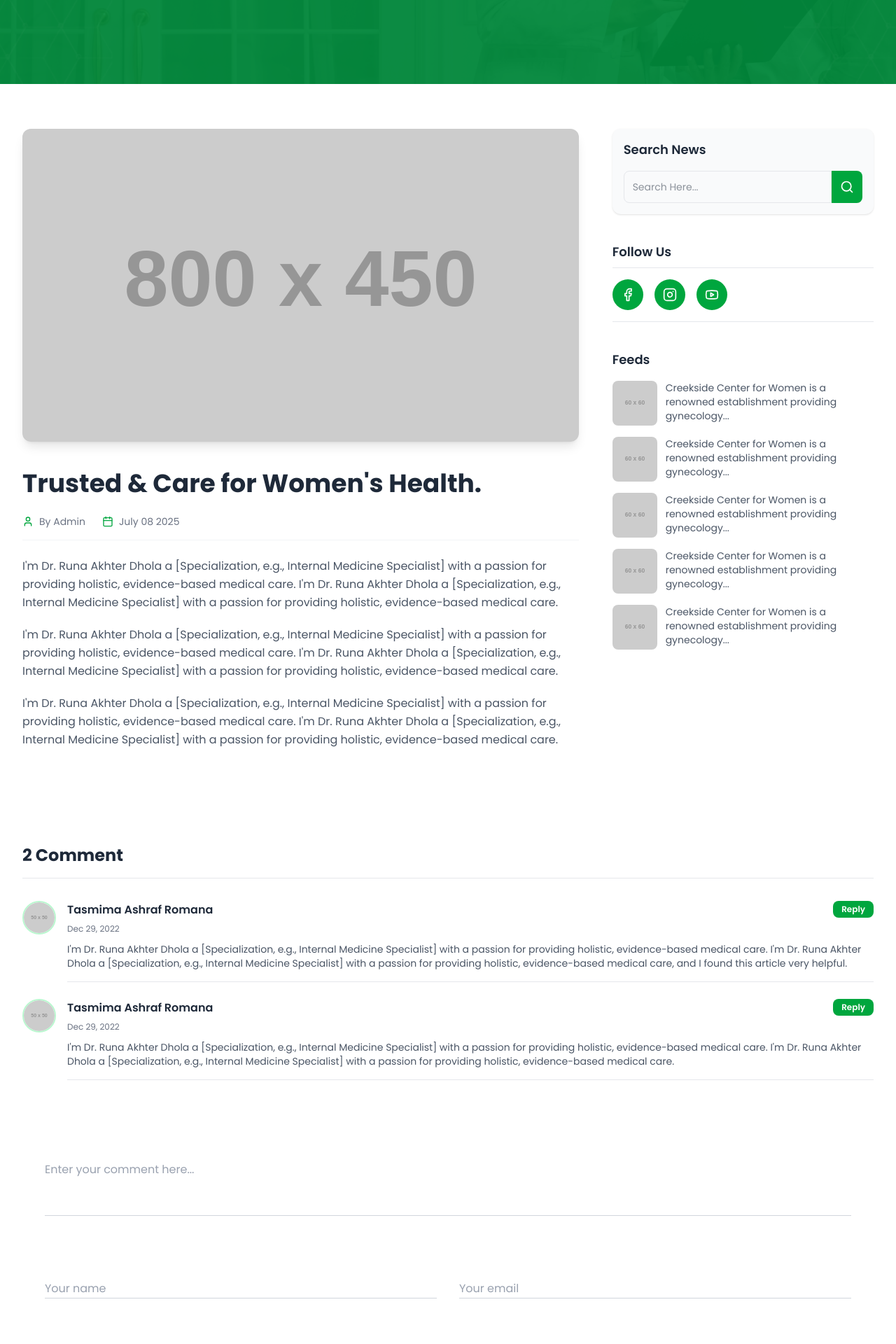
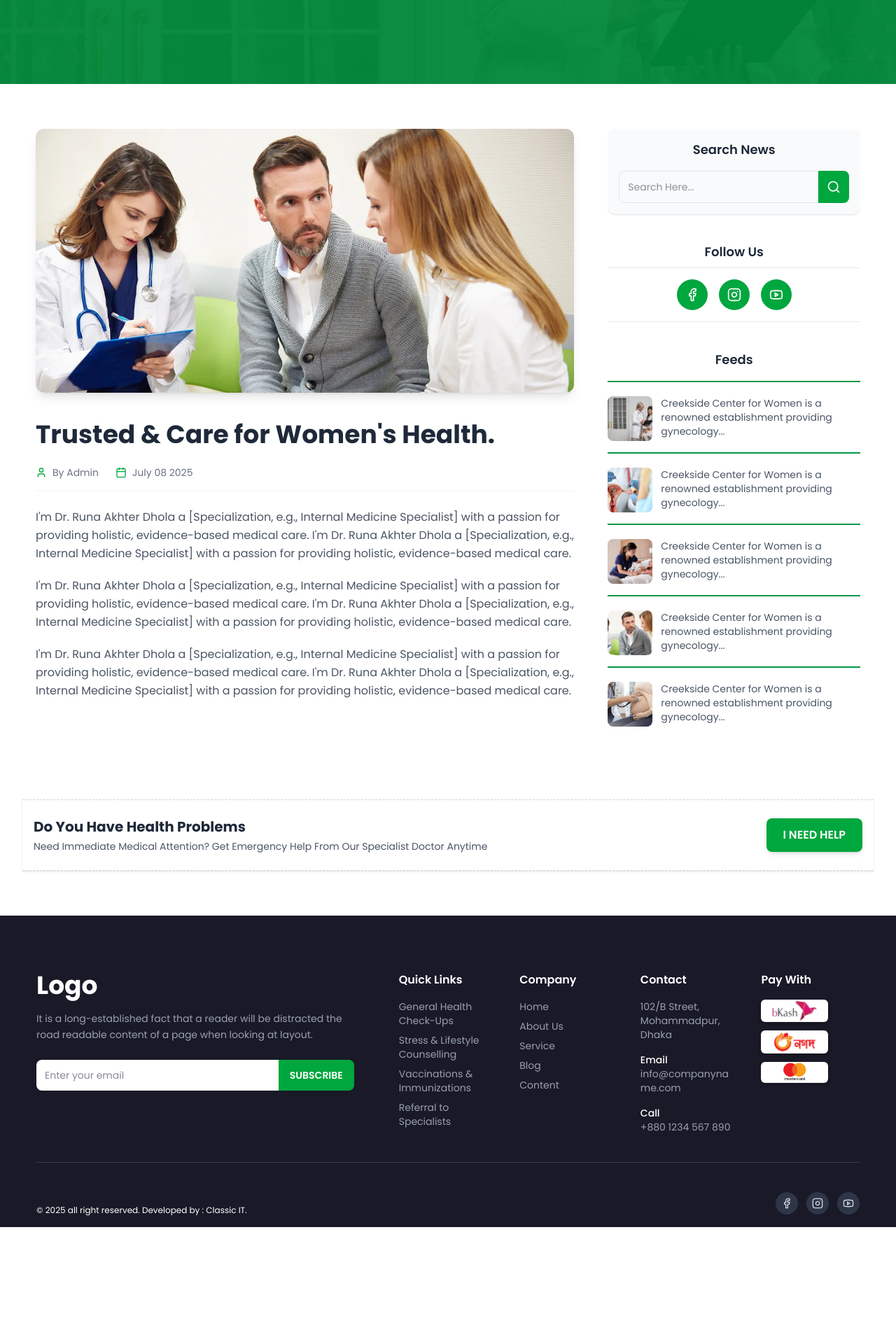
Before and after one commit to mrashed21/doctor_portfolio, a Next.js app: page /blog in a window 1280 px wide. Shown: the part 520-2440 px from the top of the page at 70% size. After the commit the page ends 2273 px from the top, so only its background shows below. Built offline with nearby package versions, Linux system fonts and the light colour scheme.

Commit message:
update blog section

```diff
--- a/src/Components/Blog/Blog.jsx
+++ b/src/Components/Blog/Blog.jsx
@@ -2,10 +2,11 @@
 
 import AOS from "aos";
 import "aos/dist/aos.css";
+import Link from "next/link";
 import { useEffect } from "react";
+import Container from "../Container/Container";
 import HeroComponents from "../Shared/Hero/HeroComponents";
 import BlogPostDetail from "./BlogPostDetail";
-import CommentSection from "./CommentSection";
 const Blog = () => {
   useEffect(() => {
     AOS.init({
@@ -24,12 +25,13 @@ const Blog = () => {
         backgroundImage=""
       />
       <BlogPostDetail />
-      <CommentSection />
+      {/* <CommentSection /> */}
 
       {/* TOP BANNER: Action Callout */}
+      <Container>
         <div className="border-t border-b border-dashed border-gray-300 py-6 mb-16 px-4 flex flex-col md:flex-row justify-between items-center bg-white shadow-sm my-10">
           <div className="text-center md:text-left">
-          <h4 className="text-xl font-bold text-gray-800 mb-1">
+            <h4 className=" lg:text-xl font-bold text-gray-800 mb-1">
               Do You Have Health Problems
             </h4>
             <p className="text-gray-600 text-sm">
@@ -37,13 +39,14 @@ const Blog = () => {
               Specialist Doctor Anytime
             </p>
           </div>
-        <a
-          href="#"
-          className="mt-4 md:mt-0 bg-green-600 text-white px-6 py-3 rounded-lg font-semibold hover:bg-green-700 transition shadow-md"
+          <Link
+            href="/"
+            className="mt-4 md:mt-0 bg-green-600 text-white px-6 py-3 rounded-lg font-semibold hover:bg-green-700 transition shadow-md text-xs lg:text-base"
           >
             I NEED HELP
-        </a>
+          </Link>
         </div>
+      </Container>
     </section>
   );
 };
--- a/src/Components/Blog/BlogPostDetail.jsx
+++ b/src/Components/Blog/BlogPostDetail.jsx
@@ -4,15 +4,13 @@ import PostSidebar from "./PostSidebar";
 
 const BlogPostDetail = () => {
   return (
-    <section className="py-16 bg-white">
+    <section className="py-16 bg-white px-5">
       <Container>
         <div className="grid grid-cols-1 lg:grid-cols-12 gap-12">
-          {/* Main Content Area (Col Span 8) */}
           <div className="lg:col-span-8">
             <PostContent />
           </div>
 
-          {/* Sidebar Area (Col Span 4) */}
           <div className="lg:col-span-4">
             <PostSidebar />
           </div>
--- a/src/Components/Blog/CommentSection.jsx
+++ b/src/Components/Blog/CommentSection.jsx
@@ -1,72 +1,60 @@
 import { ArrowUpRight } from "lucide-react";
 import Container from "../Container/Container";
 
-// Mock Data for Comments
 const mockComments = [
   {
     id: 1,
     name: "Tasmima Ashraf Romana",
     date: "Dec 29, 2022",
-    avatar: "https://via.placeholder.com/50x50/A7F3D0/10B981?text=TR",
+    avatar: "/user_one.png",
     text: "I'm Dr. Runa Akhter Dhola a [Specialization, e.g., Internal Medicine Specialist] with a passion for providing holistic, evidence-based medical care. I'm Dr. Runa Akhter Dhola a [Specialization, e.g., Internal Medicine Specialist] with a passion for providing holistic, evidence-based medical care, and I found this article very helpful.",
   },
   {
     id: 2,
     name: "Tasmima Ashraf Romana",
     date: "Dec 29, 2022",
-    avatar: "https://via.placeholder.com/50x50/A7F3D0/10B981?text=TR",
+    avatar: "/use_two.png",
     text: "I'm Dr. Runa Akhter Dhola a [Specialization, e.g., Internal Medicine Specialist] with a passion for providing holistic, evidence-based medical care. I'm Dr. Runa Akhter Dhola a [Specialization, e.g., Internal Medicine Specialist] with a passion for providing holistic, evidence-based medical care.",
   },
 ];
 
 const CommentItem = ({ comment }) => (
   <div data-aos="fade-up" className="flex items-start space-x-4 mb-6">
-    {/* Avatar */}
     <img
       src={comment.avatar}
       alt={comment.name}
       className="w-12 h-12 rounded-full object-cover flex-shrink-0 border-2 border-green-200"
     />
 
-    {/* Comment Body */}
     <div className="flex-grow">
-      {/* Header (Name, Date, Reply Button) */}
       <div className="flex justify-between items-start mb-2">
         <div>
           <h4 className="font-semibold text-gray-800">{comment.name}</h4>
-          <span className="text-xs text-gray-500">{comment.date}</span>
+          <span className="text-xs text-green-500">{comment.date}</span>
         </div>
-        <button className="text-xs font-semibold text-white bg-green-600 px-3 py-1 rounded-lg hover:bg-green-700 transition">
+        <button className="text-xs font-semibold text-white bg-blue-600 px-3 py-1 rounded-lg hover:bg-blue-700 transition">
           Reply
         </button>
       </div>
-
-      {/* Comment Text */}
       <p className="text-sm text-gray-600 mb-4">{comment.text}</p>
-
-      {/* Separator Line */}
-      <div className="border-b border-gray-200 mt-4"></div>
+      <div className="border-b border-green-500 mt-4"></div>
     </div>
   </div>
 );
 
-// New component for the custom input style (floating label/underline)
 const UnderlineInput = ({ placeholder, type = "text", name }) => (
   <div className="relative pt-6">
-    {/* The actual input, styled to look transparent with an underline */}
     <input
       type={type}
       name={name}
-      className="w-full bg-transparent border-b border-gray-300 focus:border-green-600 focus:outline-none pt-2 pb-1 text-gray-800 transition peer"
-      placeholder=" " // Important for floating placeholder effect
+      className="w-full bg-transparent border-b border-green-300 focus:border-green-600 focus:outline-none pt-2 pb-1 text-gray-800 transition peer"
+      placeholder=" "
       required
     />
-    {/* Floating Label */}
+
     <label
       htmlFor={name}
-      className="absolute top-2 left-0 text-gray-400 text-sm transition-all duration-300 pointer-events-none
-                       peer-placeholder-shown:text-base peer-placeholder-shown:top-9
-                       peer-focus:text-green-600 peer-focus:text-sm peer-focus:top-2"
+      className="absolute top-2 left-0 text-gray-400 text-sm transition-all duration-300 pointer-events-nonepeer-placeholder-shown:text-base peer-placeholder-shown:top-9 peer-focus:text-green-600 peer-focus:text-sm peer-focus:top-2"
     >
       {placeholder}
     </label>
@@ -76,42 +64,34 @@ const UnderlineInput = ({ placeholder, type = "text", name }) => (
 const CommentSection = () => {
   return (
     <Container>
-      <section id="comments" className="mt-10 pt-8">
-        {/* Comment Count Header */}
-        <h3 className="text-2xl font-extrabold text-gray-800 mb-8 border-b border-gray-200 pb-4">
+      <section id="comments" className="mt-10 pt-8 w-[70%]">
+        <h3 className="text-2xl font-extrabold text-gray-800 mb-8 pb-4">
           {mockComments.length} Comment
         </h3>
 
-        {/* List of Comments */}
         <div className="space-y-6">
           {mockComments.map((comment) => (
             <CommentItem key={comment.id} comment={comment} />
           ))}
         </div>
-
-        {/* Leave a Reply Form (Updated to match the new image design) */}
         <div data-aos="fade-left" className="mt-12 p-8 bg-white ">
           <form className="space-y-12">
-            {/* 1. Comment Text Area */}
             <div className="relative pt-6">
               <textarea
                 placeholder=" "
                 rows="3"
                 name="comment"
-                className="w-full bg-transparent border-b border-gray-300 focus:border-green-600 focus:outline-none pt-2 pb-1 text-gray-800 transition resize-none peer"
+                className="w-full bg-transparent border-b border-green-300 focus:border-green-600 focus:outline-none pt-2 pb-1 text-gray-800 transition resize-none peer"
                 required
               ></textarea>
               <label
                 htmlFor="comment"
-                className="absolute top-2 left-0 text-gray-400 text-sm transition-all duration-300 pointer-events-none
-                                   peer-placeholder-shown:text-base peer-placeholder-shown:top-9
-                                   peer-focus:text-green-600 peer-focus:text-sm peer-focus:top-2"
+                className="absolute top-2 left-0 text-gray-400 text-sm transition-all duration-300 pointer-events-none peer-placeholder-shown:text-base peer-placeholder-shown:top-9 peer-focus:text-green-600 peer-focus:text-sm peer-focus:top-2"
               >
                 Enter your comment here...
               </label>
             </div>
 
-            {/* 2. Name and Email */}
             <div className="grid grid-cols-1 md:grid-cols-2 gap-x-8 gap-y-12">
               <UnderlineInput placeholder="Your name" name="name" />
               <UnderlineInput
@@ -121,12 +101,9 @@ const CommentSection = () => {
               />
             </div>
 
-            {/* 3. Topic */}
             <div>
               <UnderlineInput placeholder="Your topic" name="topic" />
             </div>
-
-            {/* Submit Button */}
             <button
               type="submit"
               className="inline-flex items-center space-x-2 bg-green-600 text-white font-semibold py-3 px-6 rounded-lg hover:bg-green-700 transition duration-300 shadow-md"
--- a/src/Components/Blog/PostContent.jsx
+++ b/src/Components/Blog/PostContent.jsx
@@ -1,23 +1,19 @@
 import { Calendar, User } from "lucide-react";
 
-// Placeholder image for the main article
-const MainImage =
-  "https://via.placeholder.com/800x450/F0F4F8/333333?text=Doctor+Patient+Consultation";
+const MainImage = "/work.webp";
 
 const PostContent = () => {
   return (
-    <article className="space-y-6">
-      {/* Featured Image */}
+    <article className="space-y-6 ">
       <div className="rounded-xl overflow-hidden shadow-lg" data-aos="zoom-in">
         <img
           src={MainImage}
           alt="Trusted & Care for Women's Health."
-          className="w-full h-auto object-cover"
+          className="lg:w-full h-auto object-cover"
         />
       </div>
 
-      {/* Title */}
-      <h1 className="text-4xl font-extrabold text-gray-800 pt-4">
+      <h1 className="text-2xl lg:text-4xl font-extrabold text-gray-800 pt-4">
         Trusted & Care for Women's Health.
       </h1>
 
--- a/src/Components/Blog/PostSidebar.jsx
+++ b/src/Components/Blog/PostSidebar.jsx
@@ -2,7 +2,7 @@ import { FeedsWidget, FollowUsWidget, SearchWidget } from "./SidebarWidgets";
 
 const PostSidebar = () => {
   return (
-    <div className="space-y-10 sticky top-10">
+    <div className="space-y-10 sticky top-10 overflow-hidden">
       <SearchWidget data-aos="fade-left" data-aos-delay="100" />
       <FollowUsWidget data-aos="fade-left" data-aos-delay="200" />
       <FeedsWidget data-aos="fade-left" data-aos-delay="300" />
--- a/src/Components/Blog/SidebarWidgets.jsx
+++ b/src/Components/Blog/SidebarWidgets.jsx
@@ -1,25 +1,26 @@
 import { Facebook, Instagram, Search, Youtube } from "lucide-react";
+import Link from "next/link";
 
 // Mock data for the Feeds
 const mockFeeds = [
   {
-    img: "https://via.placeholder.com/60x60/D1F0CC/555?text=Feed1",
+    img: "/about_two.png",
     text: "Creekside Center for Women is a renowned establishment providing gynecology...",
   },
   {
-    img: "https://via.placeholder.com/60x60/B9E6A6/555?text=Feed2",
+    img: "/service_two.png",
     text: "Creekside Center for Women is a renowned establishment providing gynecology...",
   },
   {
-    img: "https://via.placeholder.com/60x60/A0D1B0/555?text=Feed3",
+    img: "/service_eight.png",
     text: "Creekside Center for Women is a renowned establishment providing gynecology...",
   },
   {
-    img: "https://via.placeholder.com/60x60/CCE5CC/555?text=Feed4",
+    img: "/work.webp",
     text: "Creekside Center for Women is a renowned establishment providing gynecology...",
   },
   {
-    img: "https://via.placeholder.com/60x60/8FC09F/555?text=Feed5",
+    img: "/service_three.png",
     text: "Creekside Center for Women is a renowned establishment providing gynecology...",
   },
 ];
@@ -27,7 +28,9 @@ const mockFeeds = [
 // --- Search Widget ---
 export const SearchWidget = (props) => (
   <div {...props} className="p-4 bg-gray-50 rounded-xl shadow-sm">
-    <h4 className="text-lg font-semibold text-gray-800 mb-4">Search News</h4>
+    <h4 className="text-lg font-semibold text-gray-800 mb-4 text-center">
+      Search News
+    </h4>
     <div className="relative flex">
       <input
         type="text"
@@ -44,29 +47,31 @@ export const SearchWidget = (props) => (
 // --- Follow Us Widget ---
 export const FollowUsWidget = (props) => (
   <div {...props} className="space-y-4">
-    <h4 className="text-lg font-semibold text-gray-800 mb-2">Follow Us</h4>
-    <div className="flex space-x-4 border-t border-b border-gray-200 py-4">
-      <a
-        href="#"
+    <h4 className="text-lg font-semibold text-gray-800 mb-2 text-center">
+      Follow Us
+    </h4>
+    <div className="flex items-center justify-center space-x-4 border-t border-b border-gray-200 py-4">
+      <Link
+        href="/"
         aria-label="Facebook"
         className="p-3 rounded-full bg-green-600 text-white hover:bg-green-700 transition"
       >
         <Facebook className="w-5 h-5" />
-      </a>
-      <a
-        href="#"
+      </Link>
+      <Link
+        href="/"
         aria-label="Instagram"
         className="p-3 rounded-full bg-green-600 text-white hover:bg-green-700 transition"
       >
         <Instagram className="w-5 h-5" />
-      </a>
-      <a
-        href="#"
+      </Link>
+      <Link
+        href="/"
         aria-label="YouTube"
         className="p-3 rounded-full bg-green-600 text-white hover:bg-green-700 transition"
       >
         <Youtube className="w-5 h-5" />
-      </a>
+      </Link>
     </div>
   </div>
 );
@@ -74,12 +79,15 @@ export const FollowUsWidget = (props) => (
 // --- Feeds Widget ---
 export const FeedsWidget = (props) => (
   <div {...props} className="space-y-4">
-    <h4 className="text-lg font-semibold text-gray-800 mb-4">Feeds</h4>
+    <h4 className="text-lg font-semibold text-gray-800 mb-4 text-center">
+      Feeds
+    </h4>
+
     <div className="space-y-4">
       {mockFeeds.map((feed, index) => (
         <div
           key={index}
-          className="flex items-start space-x-3 group cursor-pointer"
+          className="flex items-start space-x-3 group cursor-pointer pt-5 border-t-[2px] border-[#00984A]"
         >
           <img
             src={feed.img}
@@ -89,6 +97,8 @@ export const FeedsWidget = (props) => (
           <p className="text-sm text-gray-600 transition-colors group-hover:text-green-600">
             {feed.text}
           </p>
+
+          <hr className=" " />
         </div>
       ))}
     </div>
--- a/src/Components/Home/Hero.jsx
+++ b/src/Components/Home/Hero.jsx
@@ -9,15 +9,15 @@ const HeroSection = () => {
         <section className="flex flex-col lg:flex-row items-center justify-between w-full">
           {/* leftside */}
           <div className="w-full lg:w-auto pt-20 lg:pt-0">
-            <h1 className="text-2xl lg:text-6xl mt-10 lg:mt-0 font-bold text-white">
+            <h1 className="text-2xl lg:text-6xl mt-10 lg:mt-0 font-bold text-white text-center lg:text-start">
               Trusted & Care for Women's Health.
             </h1>
-            <p className="text-white/80 mt-5 text-sm lg:text-base text-justify font-medium">
+            <p className="text-white/80  mt-2 lg:mt-5 text-sm lg:text-base font-medium text-center lg:text-start">
               Dr. Runa Akhter is a highly experienced and compassionate
               Specialization, e.g., Gynecologist Doctorsand Surgeons.
             </p>
 
-            <div className="">
+            <div className="flex flex-col items-center lg:items-start">
               <div className="border-2 rounded-md border-white shadow inline-flex items-center justify-center gap-2 px-4 py-2 mt-10">
                 <div className="h-2 w-2 rounded-full bg-[#00EE7F]"></div>
                 <h2 className="text-white/80 font-medium text-sm lg:text-base">
--- a/src/Components/Home/Publications.jsx
+++ b/src/Components/Home/Publications.jsx
@@ -64,7 +64,7 @@ const Publications = () => {
 
   return (
     <section id="publications" className="py-20 bg-white">
-      <Container className="grid grid-cols-1 lg:grid-cols-4 gap-10 items-center">
+      <Container className="grid grid-cols-1 lg:grid-cols-4 gap-10 items-center px-5">
         <div
           data-aos="fade-right"
           data-aos-easing="ease-in-sine"
@@ -127,7 +127,7 @@ const PublicationCard = ({ pub, i }) => (
   <div
     data-aos="fade-up"
     data-aos-delay={i * 200}
-    className="bg-white rounded-xl shadow-lg border border-gray-100 overflow-hidden transition-transform duration-300 hover:scale-[1.02] hover:shadow-xl h-full flex flex-col"
+    className="bg-white rounded-xl shadow-lg border border-gray-100 overflow-hidden transition-transform duration-300 hover:scale-[1.02] hover:shadow-xl h-full flex flex-col w-full"
   >
     <div className="h-40 overflow-hidden">
       <img
```
Also changed, not shown: public/use_two.png (added), public/user_one.png (added). Lines whose indentation alone changed are shown as unchanged.
